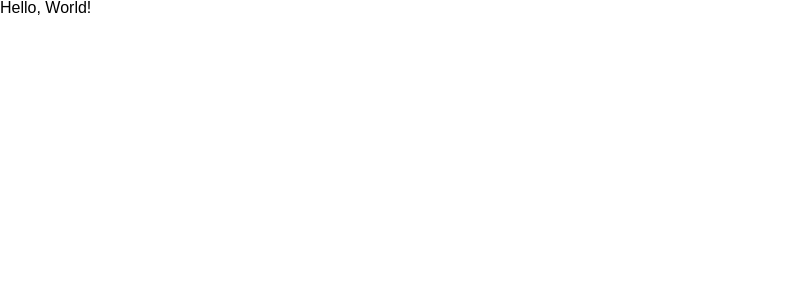
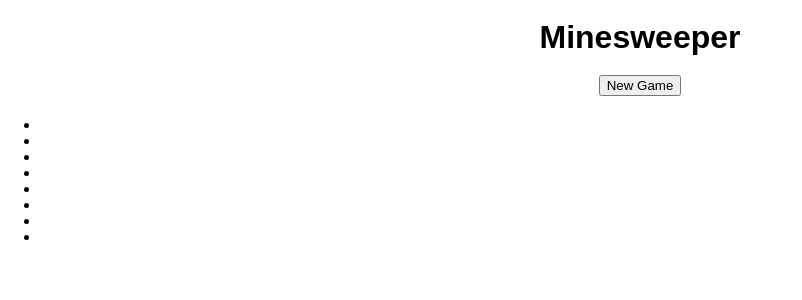
Before and after one commit to vickiticki/minesweeper, a React (Create React App) app: page / in a window 1280 px wide. Shown: the top 300 px of the page, without its empty margins (0-802 px from the left). Built offline with nearby package versions, Linux system fonts and the light colour scheme.

Commit message:
idk dude

```diff
--- a/src/App.jsx
+++ b/src/App.jsx
@@ -7,9 +7,44 @@ export class App extends Component {
   //   state: new,
   //   mines: 10,
   // }
+  state = {
+    board: [
+      Array(8)
+        .fill(0)
+        .map(row => new Array(8).fill(' ')),
+    ],
+    id: null,
+    mines: 10,
+  }
 
+  handleClickCell = (row, column) => {
+    console.log(`You clicked row ${row} column ${column}}`)
+  }
   render() {
-    const header = 'Minesweeper'
-    return <div>Hello, World!</div>
+    return (
+      <div>
+        <h1 className="the top of the page">
+          <header>Minesweeper</header>
+        </h1>
+        <h1>
+          <button>New Game</button>
+        </h1>
+        <ul>
+          {this.state.board.map((boardRow, rowIndex) => {
+            return boardRow.map((cell, columnIndex) => {
+              return (
+                <li
+                  key={columnIndex}
+                  onClick={() => this.handleClickCell(rowIndex, columnIndex)}
+                >
+                  {' '}
+                  {cell}
+                </li>
+              )
+            })
+          })}
+        </ul>
+      </div>
+    )
   }
 }
--- a/src/index.scss
+++ b/src/index.scss
@@ -10,3 +10,8 @@ body {
   margin: 0;
   min-height: 100%;
 }
+
+h1 {
+  display: flex;
+  justify-content: center;
+}
```
